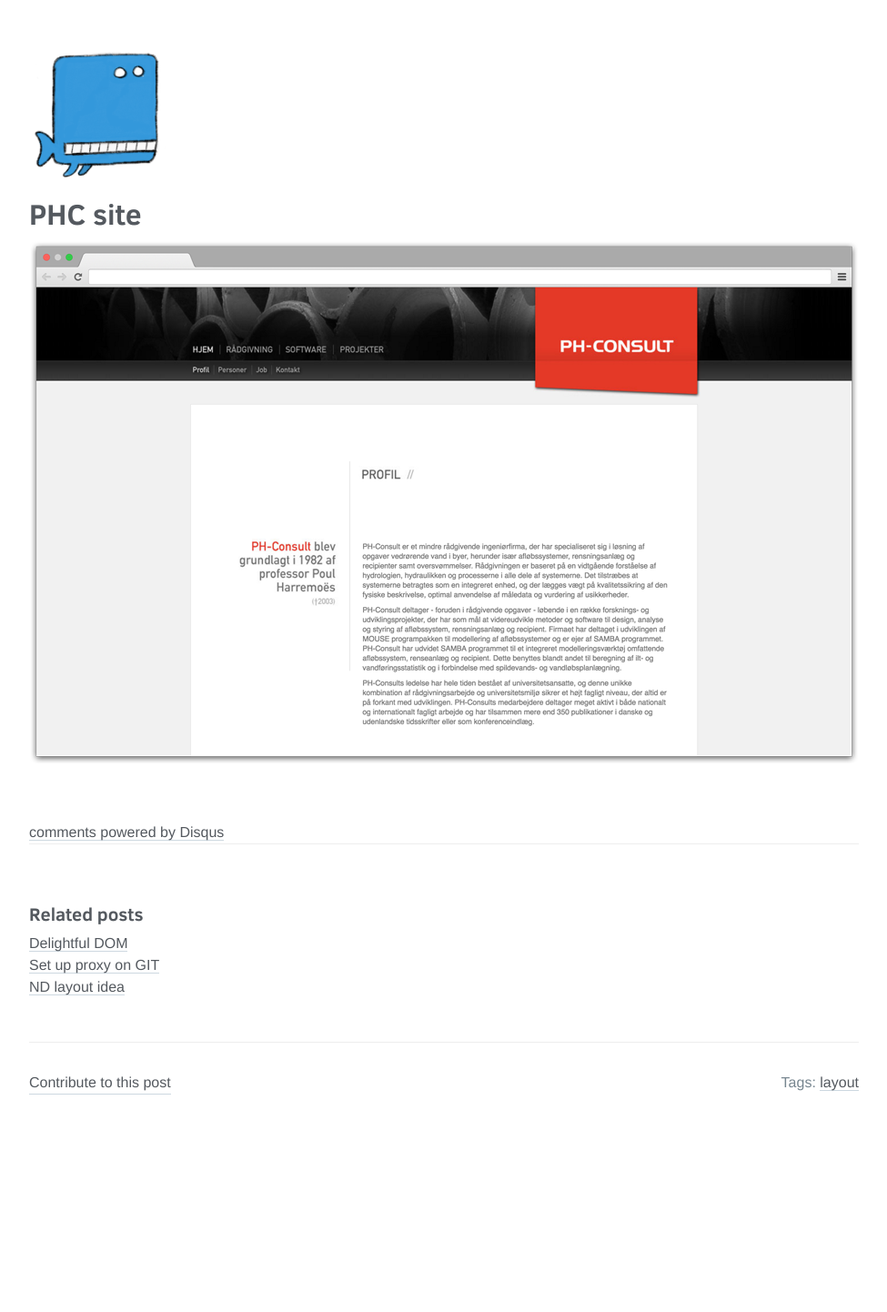
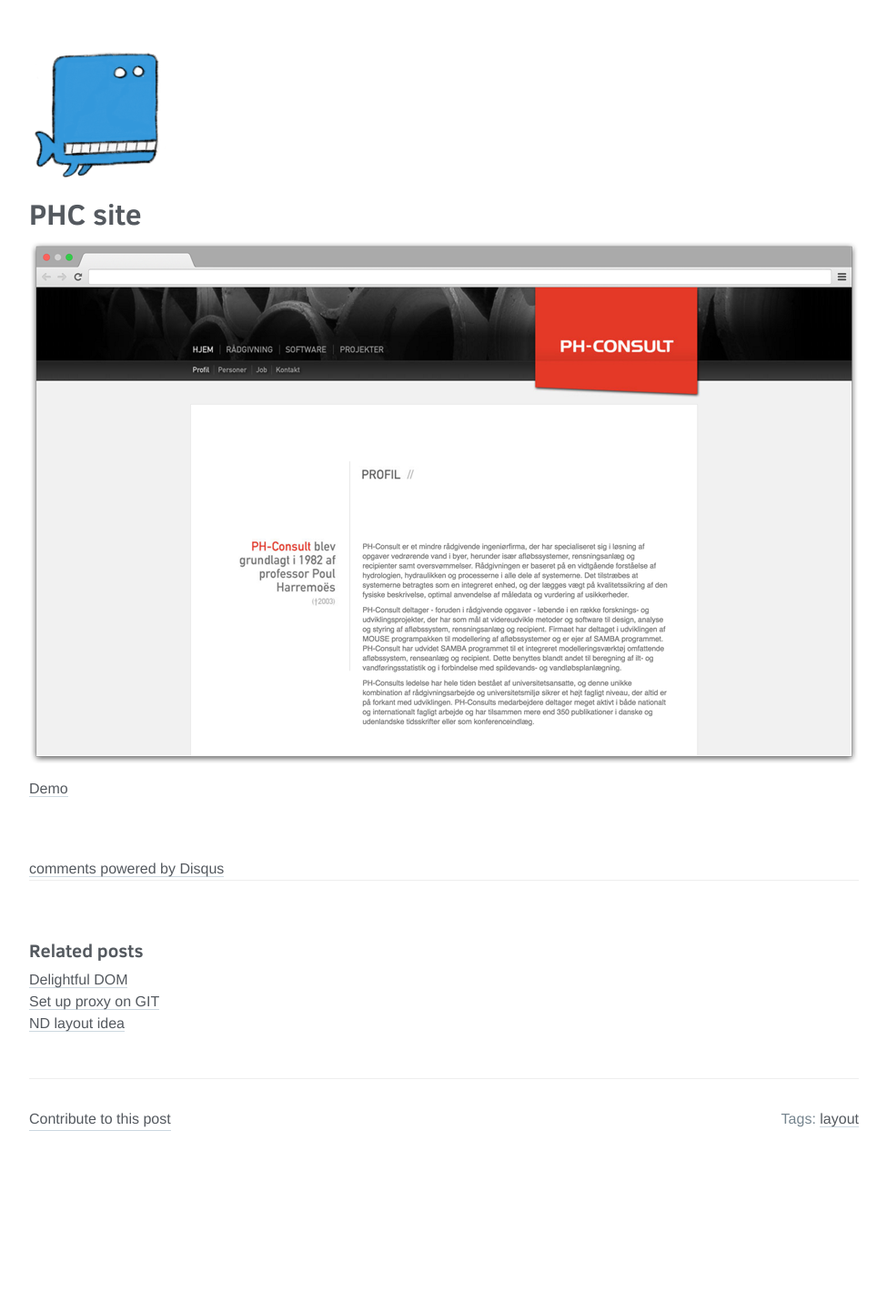
Before and after one commit to cirgl/lthr.github.io, a Jekyll site: the page built from _posts/2009-09-01-phc.md, in a window 1280 px wide. Shown: the whole page at 91% size, without its empty margins (152-1127 px from the left). Built offline with Jekyll 4.4.1, drawn with Linux system fonts in a browser that asks for light colours; comment, search, counter and statistics services are not loaded; before the commit the page ends 1402 px from its top, so only the background shows below that.

Commit message:
add link to demo

```diff
--- a/_posts/2009-09-01-phc.md
+++ b/_posts/2009-09-01-phc.md
@@ -7,5 +7,7 @@ tags:
 
 [![PHC][2]][1]
 
+[Demo](/phc.dk/profile.html)
+
   [1]: /phc.dk/profile.html
   [2]: /public/img/phc.png
```
